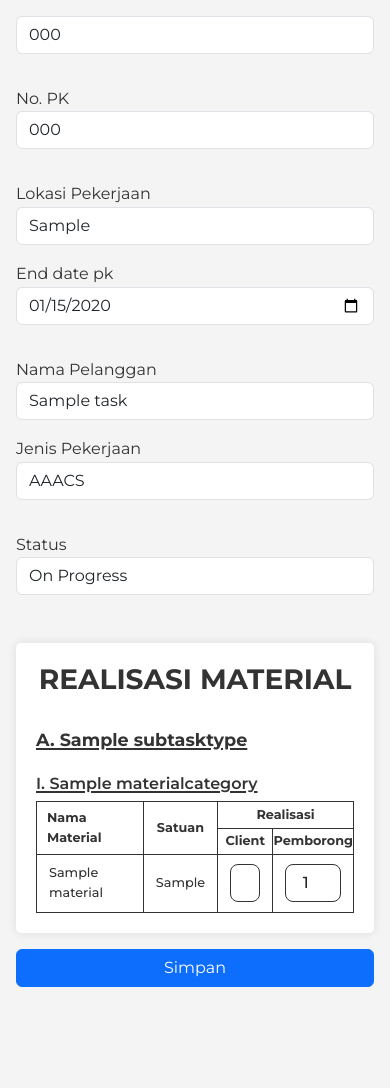
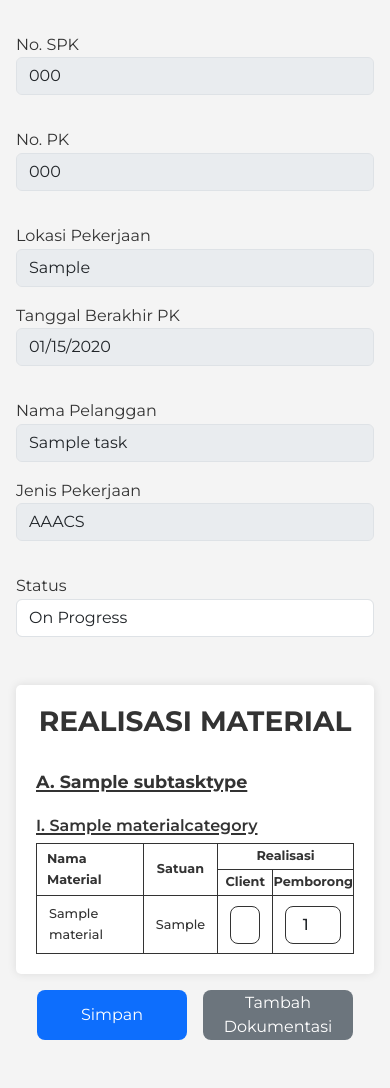
Before and after one commit to TaksaWibawa/jardist-app, a Django app: page /task/realization/update/00000000-0000-0000-0000-000000000001/ in a window 390 px wide. Shown: the part 97-1185 px from the top of the page. Before the commit the page ends 1084 px from the top, so only its background shows below. Run offline with Django 5.2, Linux system fonts and the light colour scheme; data comes from the database, SQL or seed files in the repository; tables that the repository leaves empty hold one stand-in row (values such as "Sample post"); some libraries are stand-ins or nearby versions; some web fonts are replaced.

Commit message:
chore: update client and contractor volume data type in sub task material model

```diff
--- a/jardist/forms/realization_task_form.py
+++ b/jardist/forms/realization_task_form.py
@@ -11,8 +11,8 @@ TASK_STATUS_CHOICES = [
 
 
 class RealizationTaskForm(forms.ModelForm):
-    spk_instance = forms.ModelChoiceField(queryset=SPK.objects.all(), empty_label='Pilih No. SPK', widget=forms.Select(attrs={'class': 'form-control', 'id': 'spk_instance'}))
-    end_date_pk = forms.DateField(widget=forms.DateInput(format='%Y-%m-%d', attrs={'class': 'form-control', 'id': 'end_date_pk', 'type': 'date'}))
+    spk_instance = forms.ModelChoiceField(queryset=SPK.objects.all(), empty_label='Pilih No. SPK', widget=forms.Select(attrs={'class': 'form-control', 'id': 'spk_instance'}), label='No. SPK')
+    end_date_pk = forms.DateField(widget=forms.DateInput(format='%Y-%m-%d', attrs={'class': 'form-control', 'id': 'end_date_pk', 'type': 'date'}), label='Tanggal Berakhir PK')
 
     class Meta:
         model = Task
--- a/jardist/models/task_models.py
+++ b/jardist/models/task_models.py
@@ -105,10 +105,10 @@ class SubTaskMaterial(models.Model):
     subtask = models.ForeignKey(SubTask, on_delete=models.CASCADE)
     material = models.ForeignKey(Material, on_delete=models.CASCADE)
     labor_price = models.DecimalField(max_digits=20, decimal_places=2, verbose_name='Harga Upah', null=True, blank=True)
-    rab_client_volume = models.DecimalField(max_digits=20, decimal_places=2, verbose_name='Volume Client (RAB)', null=True, blank=True, default=0)
-    rab_contractor_volume = models.DecimalField(max_digits=20, decimal_places=2, verbose_name='Volume Pemborong (RAB)', null=True, blank=True, default=0)
-    realization_client_volume = models.DecimalField(max_digits=20, decimal_places=2, verbose_name='Volume Client (Realisasi)', null=True, blank=True, default=0)
-    realization_contractor_volume = models.DecimalField(max_digits=20, decimal_places=2, verbose_name='Volume Pemborong (Realisasi)', null=True, blank=True, default=0)
+    rab_client_volume = models.IntegerField(verbose_name='Volume Client (RAB)', null=True, blank=True, default=0)
+    rab_contractor_volume = models.IntegerField(verbose_name='Volume Pemborong (RAB)', null=True, blank=True, default=0)
+    realization_client_volume = models.IntegerField(verbose_name='Volume Client (Realisasi)', null=True, blank=True, default=0)
+    realization_contractor_volume = models.IntegerField(verbose_name='Volume Pemborong (Realisasi)', null=True, blank=True, default=0)
 
     class Meta:
         verbose_name = 'Material Sub Pekerjaan'
--- a/jardist/templates/pages/update_realization_task_page.html
+++ b/jardist/templates/pages/update_realization_task_page.html
@@ -13,8 +13,9 @@
       <form method="post" class="form-page__content__form" id="realization-task-form">
         {% csrf_token %}
         <div class="row my-3">
+          <label for="{{ form.spk_instance.id_for_label }}">{{ form.spk_instance.label }}</label>
           <div class="input-group">{{ form.spk_instance }}</div>
-          {% for error in form.pk_instance.errors %}
+          {% for error in form.spk_instance.errors %}
             <div class="text-danger">{{ error }}</div>
           {% endfor %}
         </div>
@@ -109,8 +110,35 @@
           {% endfor %}
         </div>
 
-        <button type="submit" value="save_realization" class="btn btn-primary">Simpan</button>
+        <div class="form-actions">
+          <button type="submit" value="save_realization" class="btn btn-primary">Simpan</button>
+          <a href="#" class="btn btn-secondary">Tambah Dokumentasi</a>
       </form>
     </div>
   </section>
 {% endblock content %}
+{% block scripts %}
+  {{ block.super }}
+  <script>
+    document.addEventListener('DOMContentLoaded', function() {
+      const form = document.getElementById('realization-task-form');
+      const fieldsToDisable = ['spk_instance', 'pk_instance', 'location', 'end_date_pk', 'customer_name', 'task_type'];
+
+      fieldsToDisable.forEach(function(fieldId) {
+        const field = document.getElementById(fieldId);
+        field.setAttribute('disabled', '');
+        field.style.cursor = 'not-allowed';
+
+        form.addEventListener('submit', function(event) {
+          if (field.disabled) {
+            const hiddenInput = document.createElement('input');
+            hiddenInput.type = 'hidden';
+            hiddenInput.name = field.name;
+            hiddenInput.value = field.value;
+            form.appendChild(hiddenInput);
+          }
+        });
+      });
+    });
+  </script>
+{% endblock scripts %}
--- a/static/jardist/css/styles.css
+++ b/static/jardist/css/styles.css
@@ -343,6 +343,10 @@ h1, h2, h3, h4, h5, h6 {
   font-size: 0.9rem;
 }
 
+.material-group tr:hover {
+  background-color: #f4f4f4;
+}
+
 .material-group td {
   font-weight: 500;
 }
@@ -461,6 +465,28 @@ h1, h2, h3, h4, h5, h6 {
   padding: 0.5rem 0.75rem;
 }
 
+.form-actions {
+  display: flex;
+  justify-content: center;
+  gap: 1rem;
+  width: 100%;
+}
+
+.form-actions button, .form-actions a {
+  width: 150px;
+  height: 50px;
+  display: flex;
+  justify-content: center;
+  align-items: center;
+  padding: 0.5rem 1rem;
+  font-size: 1rem;
+  border: none;
+  border-radius: 0.5rem;
+  cursor: pointer;
+  text-decoration: none;
+  transition: background-color 0.3s ease;
+}
+
 .search-bar {
   display: flex;
   flex-direction: column;
@@ -488,34 +514,34 @@ h1, h2, h3, h4, h5, h6 {
     height: auto;
   }
 
-  .create-spk-page, .create-pk-page, .create-task-page, .view-pk-page {
+  .form-page {
     padding-block: 1rem;
   }
 
-  .view-pk-page .pk-info {
+  .pk-info {
     margin-bottom: 1rem;
   }
 
-  .view-pk-page .pk-info__fields {
+  .pk-info__fields {
     grid-template-columns: 1fr;
   }
 
-  .view-pk-page .pk-info__field {
+  .pk-info__field {
     padding-block: 0.25rem;
   }
 
-  .view-pk-page .pk-actions {
+  .pk-actions {
     display: flex;
     flex-wrap: wrap;
     gap: 1rem;
   }
 
-  .view-pk-page .pk-actions .action__button {
+  .pk-actions .action__button {
     padding: 0.5rem 1rem;
     font-size: 0.9rem;
   }
 
-  .view-pk-page .task {
+  .task {
     padding: 10px;
   }
 
```
Also changed, not shown: jardist/migrations/0006_alter_subtaskmaterial_rab_client_volume_and_more.py (added).
